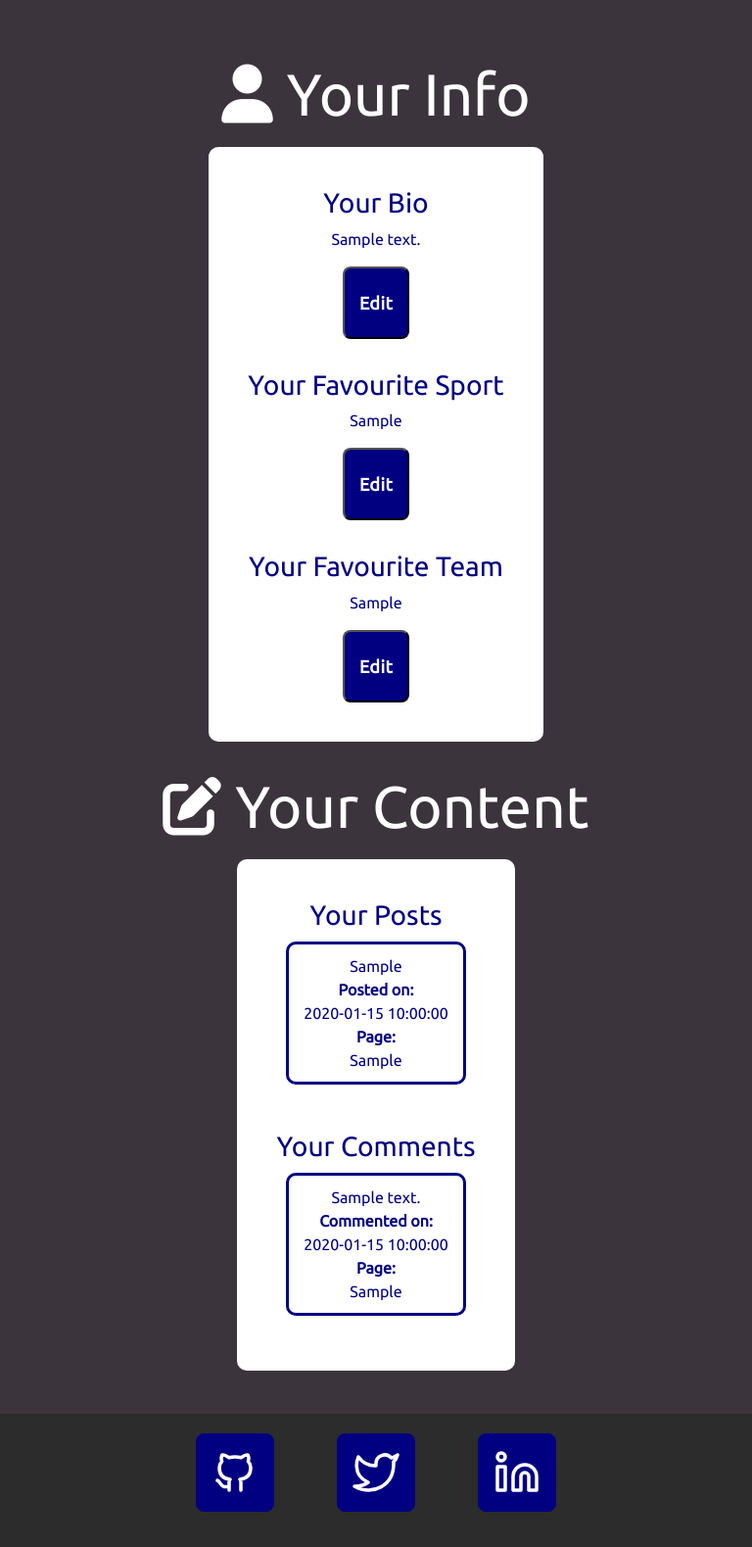
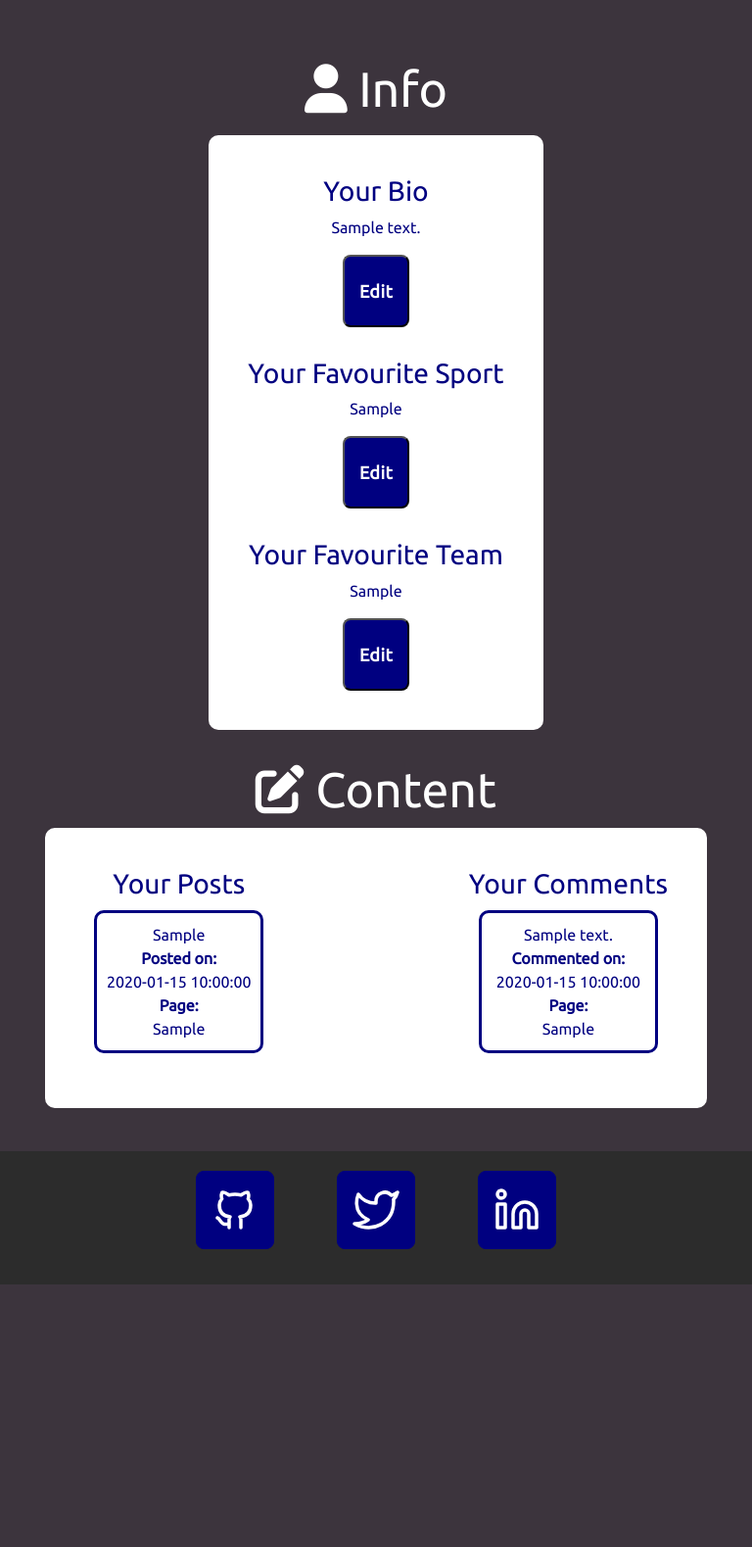
Before and after one commit to ojalaw/suport_MP3, a Flask app: page /profile in a window 768 px wide. Shown: the part 98-1677 px from the top of the page at 98% size. After the commit the page ends 1409 px from the top, so only its background shows below. Run offline with Flask 3, Linux system fonts and the light colour scheme; a user stored in the database is signed in; tables that the repository leaves empty hold one stand-in row (values such as "Sample post"); some libraries are stand-ins or nearby versions.

Commit message:
Minor update to profile and all-users pages
Styling changes to ensure that content remains responsive.

```diff
--- a/suport/static/style.css
+++ b/suport/static/style.css
@@ -739,3 +739,30 @@ input[type="text"] {
     }
 
 }
+
+@media (min-width: 768px) and (max-width: 992px) {
+    .user-card, .card-body {
+        display: flex;
+        flex-direction: column;
+        height: 100%;
+    }
+
+    .user-info {
+        flex-grow: 1;
+    }
+
+    .profile-content-body {
+        display: flex;
+        flex-wrap: wrap;
+        justify-content: space-between;
+    }
+
+    .profile-info, .user-content {
+        flex: 1 1 48%;
+
+    }
+
+    .profile-info h1, .user-content h1 {
+        font-size: 50px;
+    }
+}
--- a/suport/templates/all-users.html
+++ b/suport/templates/all-users.html
@@ -3,7 +3,7 @@
 {% block title %}All Users{% endblock %}
 
 {% block content %}
-  <h1 class="page-title">All Users</h1>
+  <h1 class="page-title"><i class="fa-solid fa-users"></i> All Users</h1>
 
   <div class="container">
     <div class="row">
--- a/suport/templates/profile.html
+++ b/suport/templates/profile.html
@@ -5,7 +5,7 @@
 {% block content %}
   <div class="profile-content">
     <div class="profile-info">
-      <h1><i class="fa-solid fa-user"></i> Your Info</h1>
+      <h1><i class="fa-solid fa-user"></i> Info</h1>
       <div class="profile-info-body">
 <div class="profile-bio">
   <h2>Your Bio</h2>
@@ -46,7 +46,7 @@
 </div>
 </div>
     <div class ="user-content">
-      <h1><i class="fa-solid fa-pen-to-square"></i> Your Content</h1>
+      <h1><i class="fa-solid fa-pen-to-square"></i> Content</h1>
       <div class="profile-content-body">
         <div class="profile-posts">
           <h2>Your Posts</h2>
```
